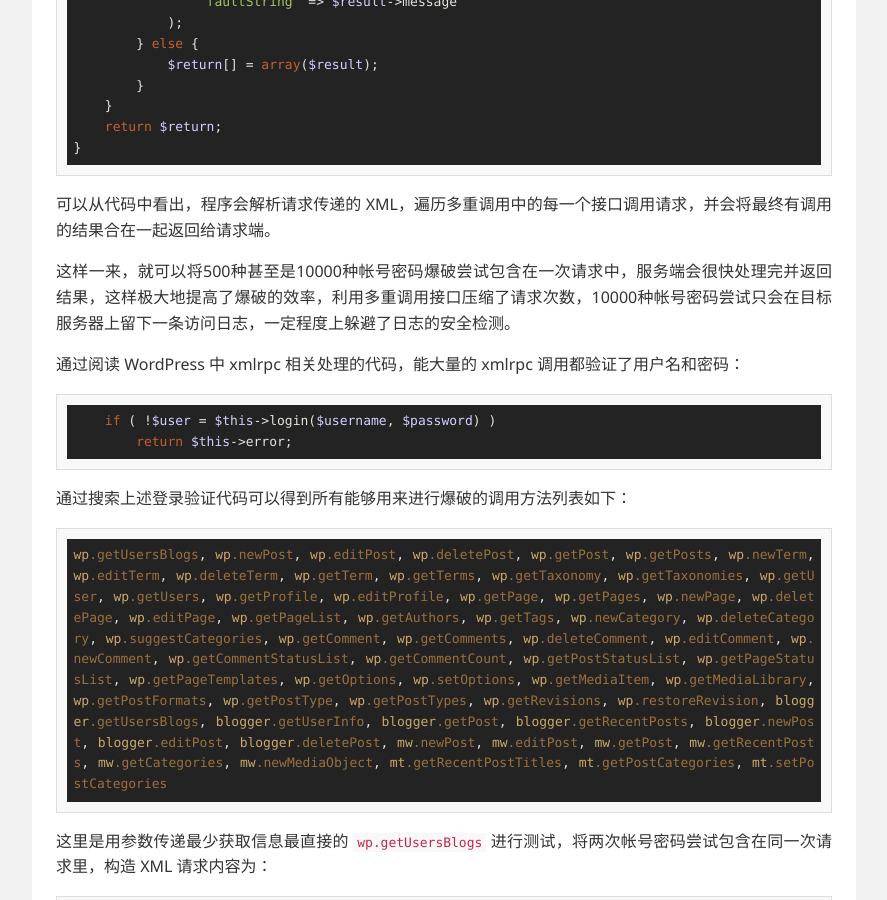
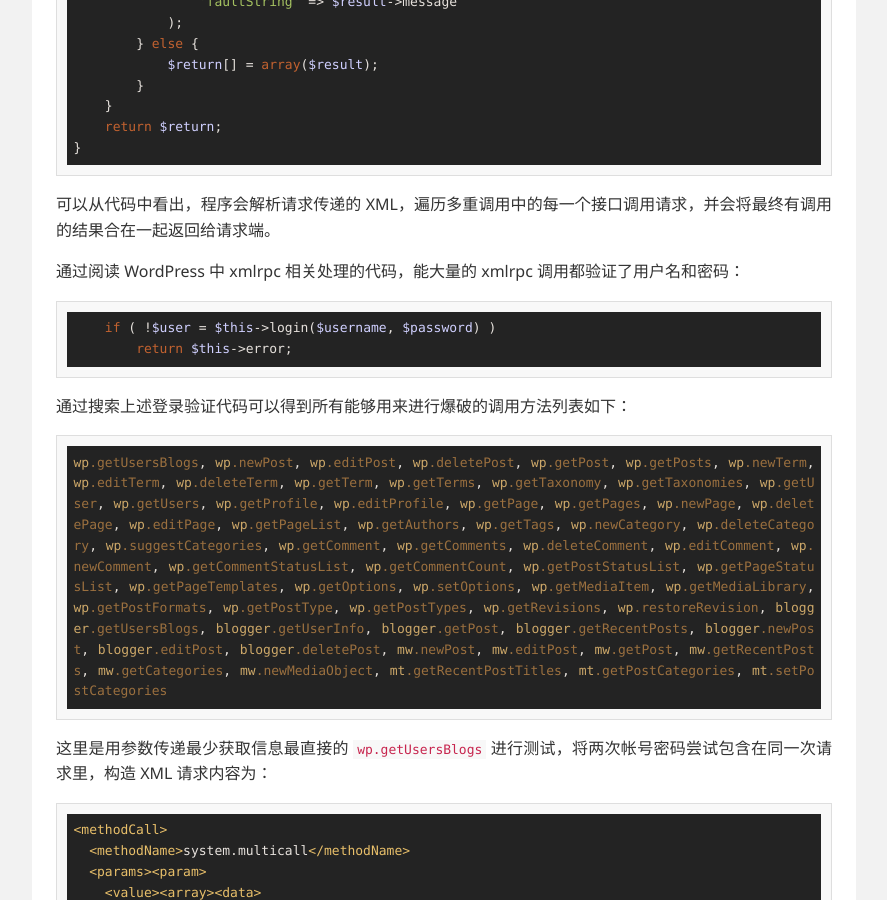
Before and after one commit to huntpig/rickgray.github.io, a Jekyll site: the page built from _posts/2015-10-09-wordpress-xmlrpc-brute-force-in-one-request.md, in a window 1280 px wide and 900 px high, scrolled down 1357 px. Shown: the whole window, without its empty margins (196-1083 px from the left). Built offline with Jekyll 4.4.1, drawn with Linux system fonts in a browser that asks for light colours; comment, search, counter and statistics services are not loaded.

Commit message:
update "WordPress 利用XMLRPC高效爆破 原理分析

````diff
--- a/_posts/2015-10-09-wordpress-xmlrpc-brute-force-in-one-request.md
+++ b/_posts/2015-10-09-wordpress-xmlrpc-brute-force-in-one-request.md
@@ -10,18 +10,18 @@
 
 WordPress 中关于 xmlrpc 服务的定义代码主要位于 `wp-includes/class-IXR.php` 和 `wp-includes/class-wp-xmlrpc-server.php` 中。基类 IXR_Server 中定义了三个内置的调用方法，分别为 `system.getCapabilities`，`system.listMethods` 和 `system.multicall`，其调用映射位于 `IXR_Server` 基类定义中：
 
-``` php
+{% highlight php %}
 function setCallbacks()
 {
     $this->callbacks['system.getCapabilities'] = 'this:getCapabilities';
     $this->callbacks['system.listMethods'] = 'this:listMethods';
     $this->callbacks['system.multicall'] = 'this:multiCall';
 }
-```
+{% endhighlight %}
 
 而基类在初始化时，调用 setCallbacks() 绑定了调用映射关系：
 
-``` php
+{% highlight php %}
 function __construct( $callbacks = false, $data = false, $wait = false )
 {
     $this->setCapabilities();
@@ -33,11 +33,11 @@
         $this->serve($data);
     }
 }
-```
+{% endhighlight %}
 
 再来看看 `system.multicall` 对应的处理函数：
 
-``` php
+{% highlight php %}
 function multiCall($methodcalls)
 {
     // See http://www.xmlrpc.com/discuss/msgReader$1208
@@ -61,18 +61,16 @@
     }
     return $return;
 }
-```
+{% endhighlight %}
 
 可以从代码中看出，程序会解析请求传递的 XML，遍历多重调用中的每一个接口调用请求，并会将最终有调用的结果合在一起返回给请求端。
 
-这样一来，就可以将500种甚至是10000种帐号密码爆破尝试包含在一次请求中，服务端会很快处理完并返回结果，这样极大地提高了爆破的效率，利用多重调用接口压缩了请求次数，10000种帐号密码尝试只会在目标服务器上留下一条访问日志，一定程度上躲避了日志的安全检测。
-
 通过阅读 WordPress 中 xmlrpc 相关处理的代码，能大量的 xmlrpc 调用都验证了用户名和密码：
 
-``` php
+{% highlight php %}
     if ( !$user = $this->login($username, $password) )
         return $this->error;
-```
+{% endhighlight %}
 
 通过搜索上述登录验证代码可以得到所有能够用来进行爆破的调用方法列表如下：
 
@@ -80,7 +78,7 @@
 
 这里是用参数传递最少获取信息最直接的 `wp.getUsersBlogs` 进行测试，将两次帐号密码尝试包含在同一次请求里，构造 XML 请求内容为：
 
-``` xml
+{% highlight xml %}
 <methodCall>
   <methodName>system.multicall</methodName>
   <params><param>
@@ -103,11 +101,11 @@
     </data></array></value>
   </param></params>
 </methodCall>
-```
+{% endhighlight %}
 
 将上面包含两个子调用的 XML 请求发送至 xmlrpc 服务端入口，若目标开启了 xmlrpc 服务会返回类似如下的信息：
 
-``` xml
+{% highlight xml %}
 <?xml version="1.0" encoding="UTF-8"?>
 <methodResponse>
   <params>
@@ -134,7 +132,7 @@
     </param>
   </params>
 </methodResponse>
-```
+{% endhighlight %}
 
 从结果中可以看到在同一次请求里面处理了两种帐号密码组合，并以集中形式将结果返回，通过该种方式可以极大地提高帐号爆破效率。
 
````
